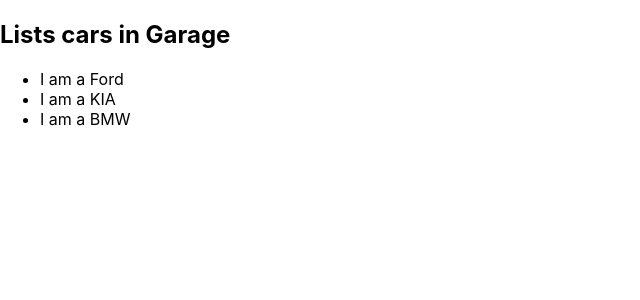
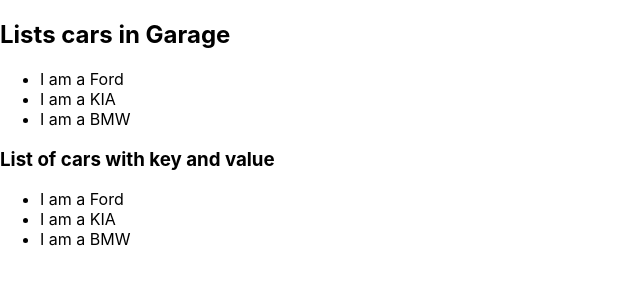
Before and after one commit to vijayktech/my-react-app, a React (Create React App) app: page / in a window 1280 px wide. Shown: the top 300 px of the page, without its empty margins (0-640 px from the left). Built offline with nearby package versions, Linux system fonts and the light colour scheme.

Commit message:
updated to Lists and events codes

```diff
--- a/src/Events/events-demo.js
+++ b/src/Events/events-demo.js
@@ -18,13 +18,13 @@ function Footbal(){
 
     return(
         <>
-            <h3> Call event Hanlders without args </h3>
+            <h3> Call event Handlers without args </h3>
             <button onClick={passBal}> Pass Ball </button>
 
-            <h3> Pass args to event Hanlders </h3>
+            <h3> Pass args to event Handlers </h3>
             <button onClick={() => shoot("Goal made !!")}> Take a shot  </button>
 
-            <h3> Send event Object to Event Hanlders </h3>
+            <h3> Send event Object to Event Handlers </h3>
             <button onClick={(event) => winGame("Goal made !!", event)}> Winning </button>
         </>
     );
--- a/src/Lists/lists-demo.js
+++ b/src/Lists/lists-demo.js
@@ -7,12 +7,29 @@ function Car(Props){
 function GarageDemo(){
     const cars = ['Ford', 'KIA', 'BMW'];
 
+    // Cars object with keys as Lists expect unique id
+    const carskeys = [
+        {id: 1, brand: 'Ford'},
+        {id: 2, brand: 'KIA'},
+        {id: 3, brand: 'BMW'}
+    ];
+
     return (
         <>
             <h2> Lists cars in Garage</h2>
             <ul>
-                {cars.map( (car) => <Car brand={car} />)}
+                {
+                  // Pass data without key
+                cars.map( (car) => <Car brand={car} />)
+                }
             </ul>
+               <h3> List of cars with key and value </h3>
+               <ul>
+                {
+                    carskeys.map( (car) => <Car key={car.id} brand={car.brand} /> )
+                }
+               </ul>
+
         </>
     );
 }
```
